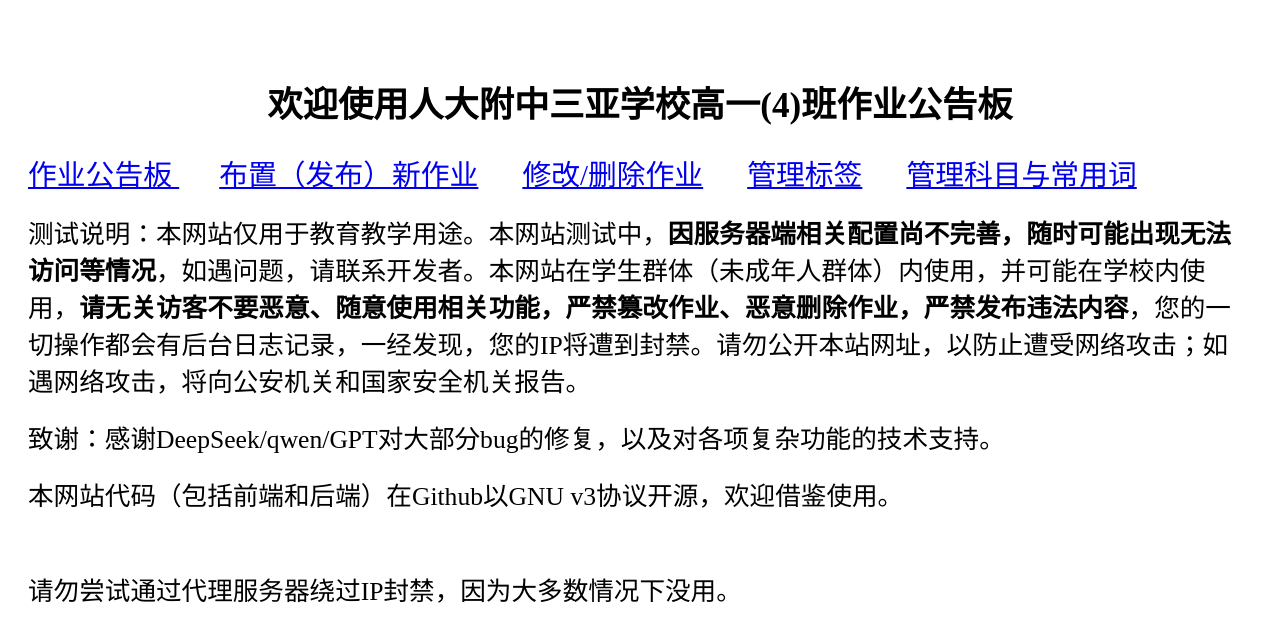
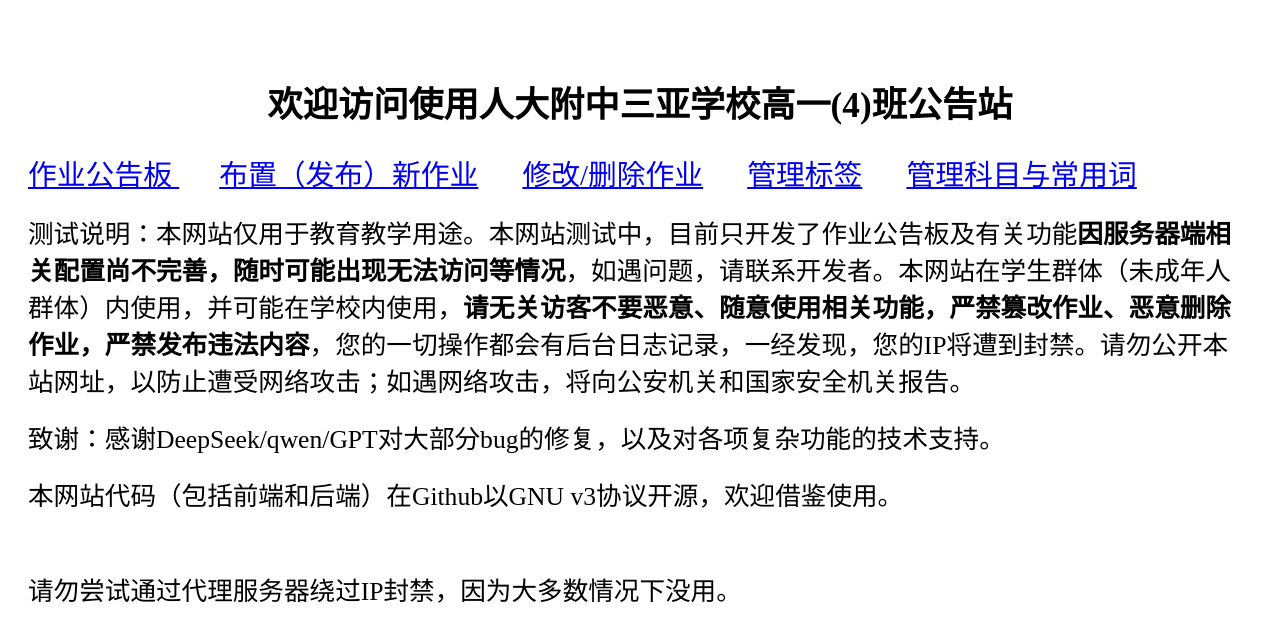
Before and after one commit to DongSX1217/HomeworkBoard, a Python web app: template templates/home.html in a window 1280 px wide. Shown: the top 638 px of the page. Run offline with Jinja, Linux system fonts and the light colour scheme; the template is opened without the code that fills it, so the values that code supplies are empty.

Commit message:
feat: home page

```diff
--- a/templates/home.html
+++ b/templates/home.html
@@ -19,13 +19,13 @@
         </style>
     </head>
     <body>
-        <h1>欢迎使用人大附中三亚学校高一(4)班作业公告板</h1>
+        <h1>欢迎访问使用人大附中三亚学校高一(4)班公告站</h1>
         <a href="/homework"> 作业公告板 </a>
         <a href="/homework/publish"> 布置（发布）新作业</a>
         <a href="/submissions"> 修改/删除作业</a>
         <a href="/label/edit"> 管理标签</a>
         <a href="/subjects"> 管理科目与常用词</a>
-        <p>测试说明：本网站仅用于教育教学用途。本网站测试中，<b>因服务器端相关配置尚不完善，随时可能出现无法访问等情况</b>，如遇问题，请联系开发者。本网站在学生群体（未成年人群体）内使用，并可能在学校内使用，<b>请无关访客不要恶意、随意使用相关功能，严禁篡改作业、恶意删除作业，严禁发布违法内容</b>，您的一切操作都会有后台日志记录，一经发现，您的IP将遭到封禁。请勿公开本站网址，以防止遭受网络攻击；如遇网络攻击，将向公安机关和国家安全机关报告。</p>
+        <p>测试说明：本网站仅用于教育教学用途。本网站测试中，目前只开发了作业公告板及有关功能<b>因服务器端相关配置尚不完善，随时可能出现无法访问等情况</b>，如遇问题，请联系开发者。本网站在学生群体（未成年人群体）内使用，并可能在学校内使用，<b>请无关访客不要恶意、随意使用相关功能，严禁篡改作业、恶意删除作业，严禁发布违法内容</b>，您的一切操作都会有后台日志记录，一经发现，您的IP将遭到封禁。请勿公开本站网址，以防止遭受网络攻击；如遇网络攻击，将向公安机关和国家安全机关报告。</p>
         <p>致谢：感谢DeepSeek/qwen/GPT对大部分bug的修复，以及对各项复杂功能的技术支持。</p>
         <p>本网站代码（包括前端和后端）在Github以GNU v3协议开源，欢迎借鉴使用。</p>
         <br>
```
